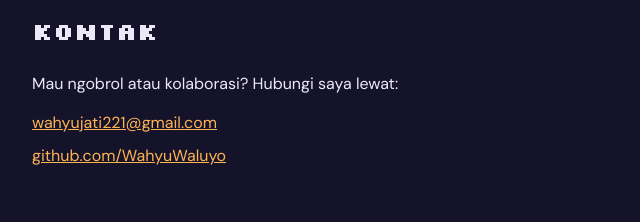
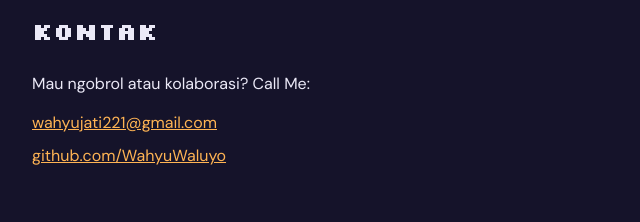
Before and after one commit to WahyuWaluyo/Portofolio, a plain HTML site: page index.html in a window 1280 px wide. Shown: the part 1522-1744 px from the top of the page, 252-892 px from the left. Drawn offline with Linux system fonts and the light colour scheme.

Commit message:
Update index.html

```diff
--- a/index.html
+++ b/index.html
@@ -69,7 +69,7 @@
 
     <section id="kontak">
       <h2>Kontak</h2>
-      <p>Mau ngobrol atau kolaborasi? Hubungi saya lewat:</p>
+      <p>Mau ngobrol atau kolaborasi? Call Me:</p>
       <p class="links">
         <a href="mailto:wahyujati221@gmail.com">wahyujati221@gmail.com</a>
         <a href="https://github.com/WahyuWaluyo" target="_blank" rel="noopener">github.com/WahyuWaluyo</a>
```
